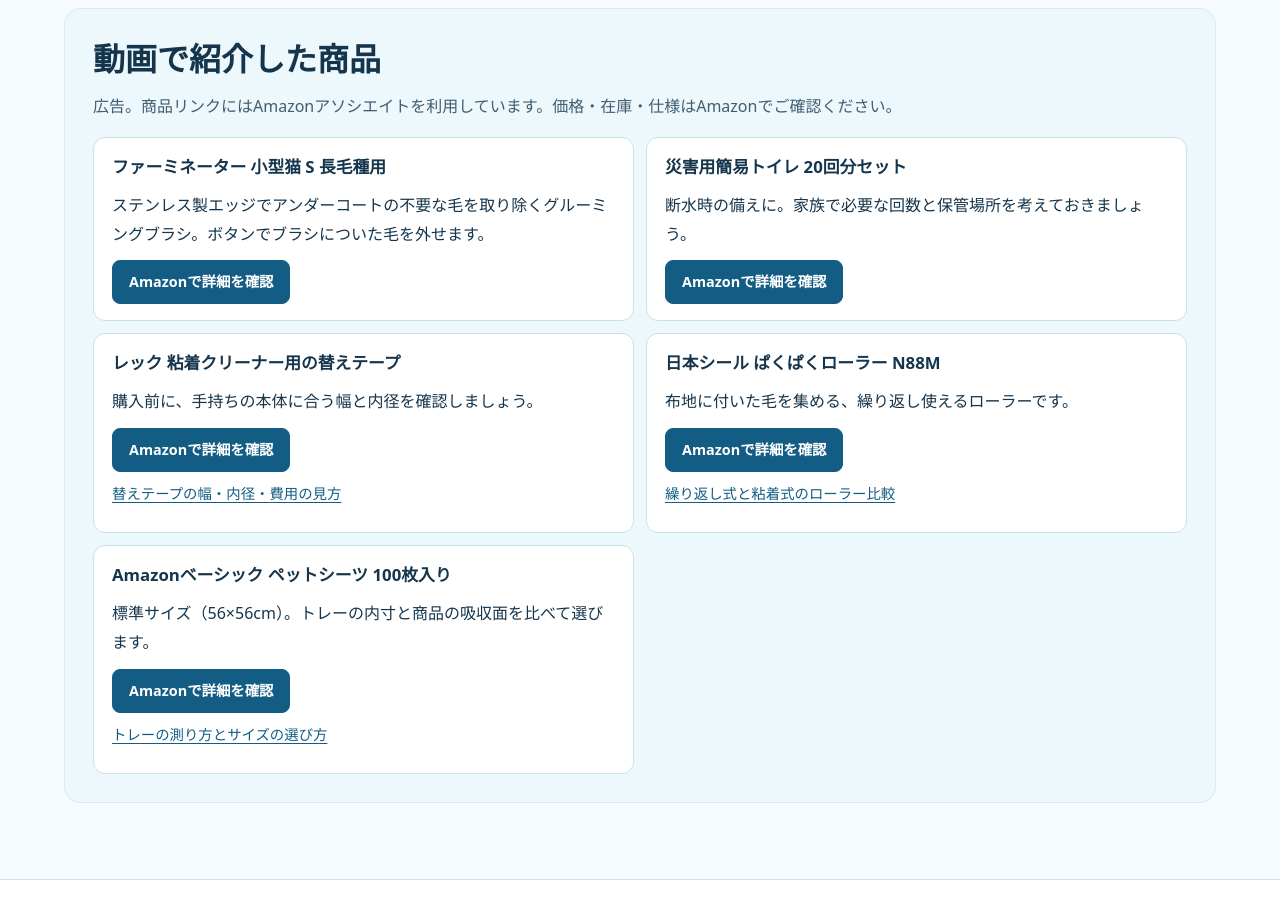
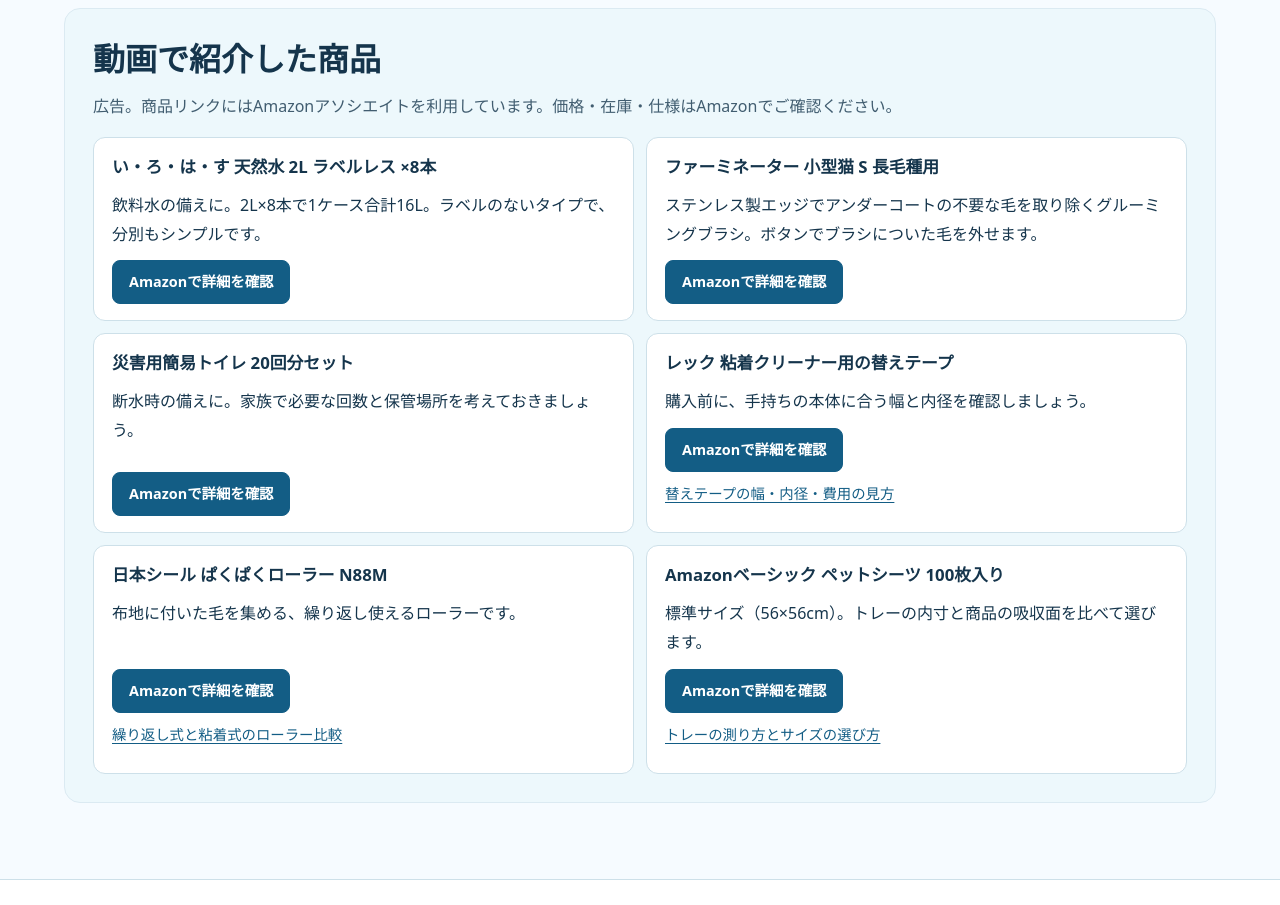
Before and after one commit to higenori36-beep/ketokurasu, a plain HTML site: page index.html in a window 1280 px wide. Shown: the part 3400-4305 px from the top of the page. Drawn offline with Linux system fonts and the light colour scheme.

Commit message:
Add I LOHAS water to featured products

```diff
--- a/index.html
+++ b/index.html
@@ -125,6 +125,11 @@
   <p class="sectionintro">広告。商品リンクにはAmazonアソシエイトを利用しています。価格・在庫・仕様はAmazonでご確認ください。</p>
   <div class="shop-grid">
     <article class="tile">
+      <h3>い・ろ・は・す 天然水 2L ラベルレス ×8本</h3>
+      <p>飲料水の備えに。2L×8本で1ケース合計16L。ラベルのないタイプで、分別もシンプルです。</p>
+      <a class="cta" href="https://www.amazon.co.jp/dp/B08TV9VDR7?tag=ketokurasu-22" target="_blank" rel="sponsored nofollow noopener" aria-label="い・ろ・は・す 天然水 2L ラベルレス ×8本の詳細をAmazonで確認（広告）">Amazonで詳細を確認</a>
+    </article>
+    <article class="tile">
       <h3>ファーミネーター 小型猫 S 長毛種用</h3>
       <p>ステンレス製エッジでアンダーコートの不要な毛を取り除くグルーミングブラシ。ボタンでブラシについた毛を外せます。</p>
       <a class="cta" href="https://www.amazon.co.jp/dp/B0CF51V4J5?tag=ketokurasu-22" target="_blank" rel="sponsored nofollow noopener" aria-label="ファーミネーター 小型猫 S 長毛種用の詳細をAmazonで確認（広告）">Amazonで詳細を確認</a>
```
